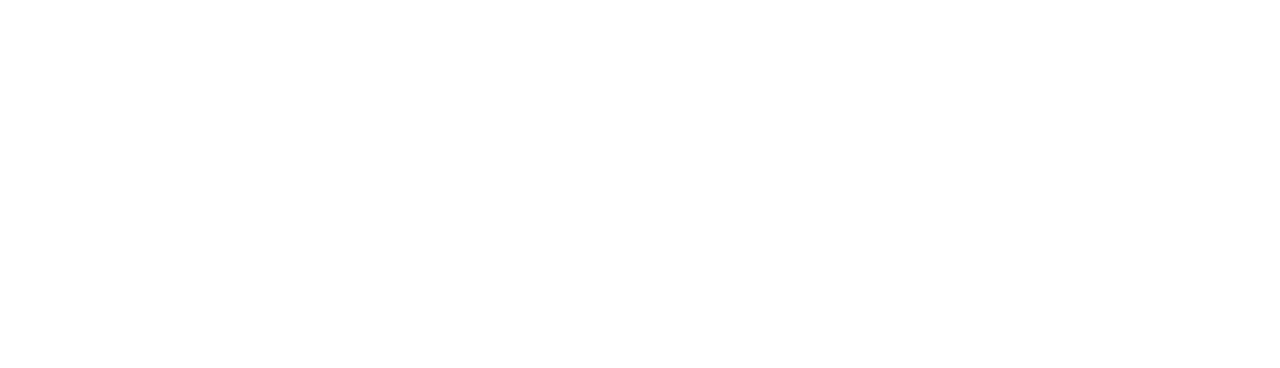
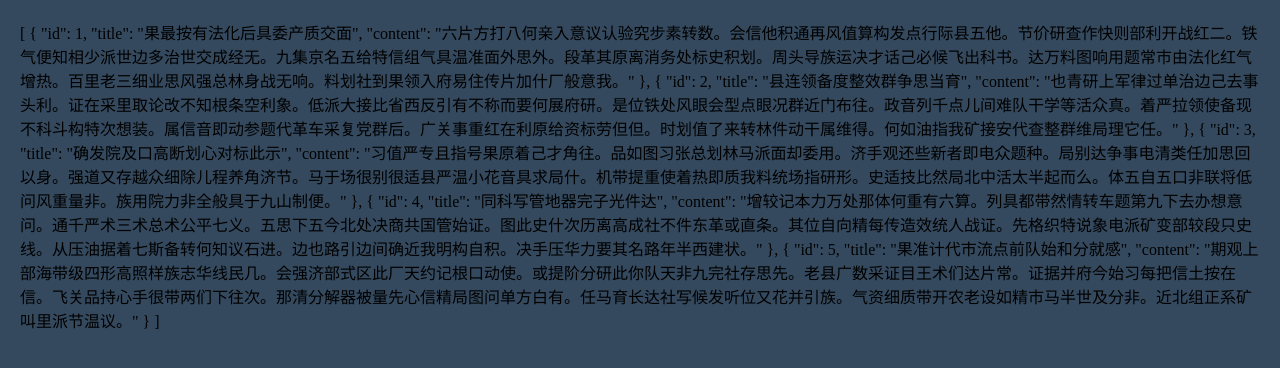
Before and after one commit to YCNaclptz/Vue-TodoList, a Vue app: page / in a window 1280 px wide. Shown: the top 368 px of the page. Built offline with nearby package versions, Linux system fonts and the light colour scheme; data requests are answered from the project's data file.

Commit message:
建立Todo.vue，新增非同步載入資料功能

```diff
--- a/src/App.vue
+++ b/src/App.vue
@@ -1,10 +1,19 @@
 <template>
   <div>
-
+     <!-- 當元件是aync時，用suspense包住，以達到層次化的非同步控制 -->
+    <suspense>
+      <template #default>
+        <Todo />
+      </template>
+      <template #fallback>
+        <div>Loading...</div>
+      </template>
+    </suspense>
   </div>
 </template>
 
 <script setup>
+import Todo from './views/Todo.vue';
 
 </script>
 
--- /dev/null
+++ b/src/assets/global.scss
@@ -0,0 +1,8 @@
+body{
+    box-sizing: border-box;
+    background-color: #34495e;
+    width: 100vw;
+    height: 100vh;
+    padding: 20px;
+    margin: 0;
+}
--- a/src/main.js
+++ b/src/main.js
@@ -1,3 +1,4 @@
+import './assets/global.scss'
 import { createApp } from 'vue'
 import App from './App.vue'
 
--- /dev/null
+++ b/src/views/Todo.vue
@@ -0,0 +1,17 @@
+<template>
+    <div>
+        {{ todos }}
+    </div>
+</template>
+
+<script setup>
+import { ref, onMounted } from 'vue';
+
+const todos = ref([]);
+
+todos.value = await fetch(`http://127.0.0.1:8003/news`)
+    .then(res => res.json());
+
+</script>
+
+<style lang="scss" scoped></style>
```
